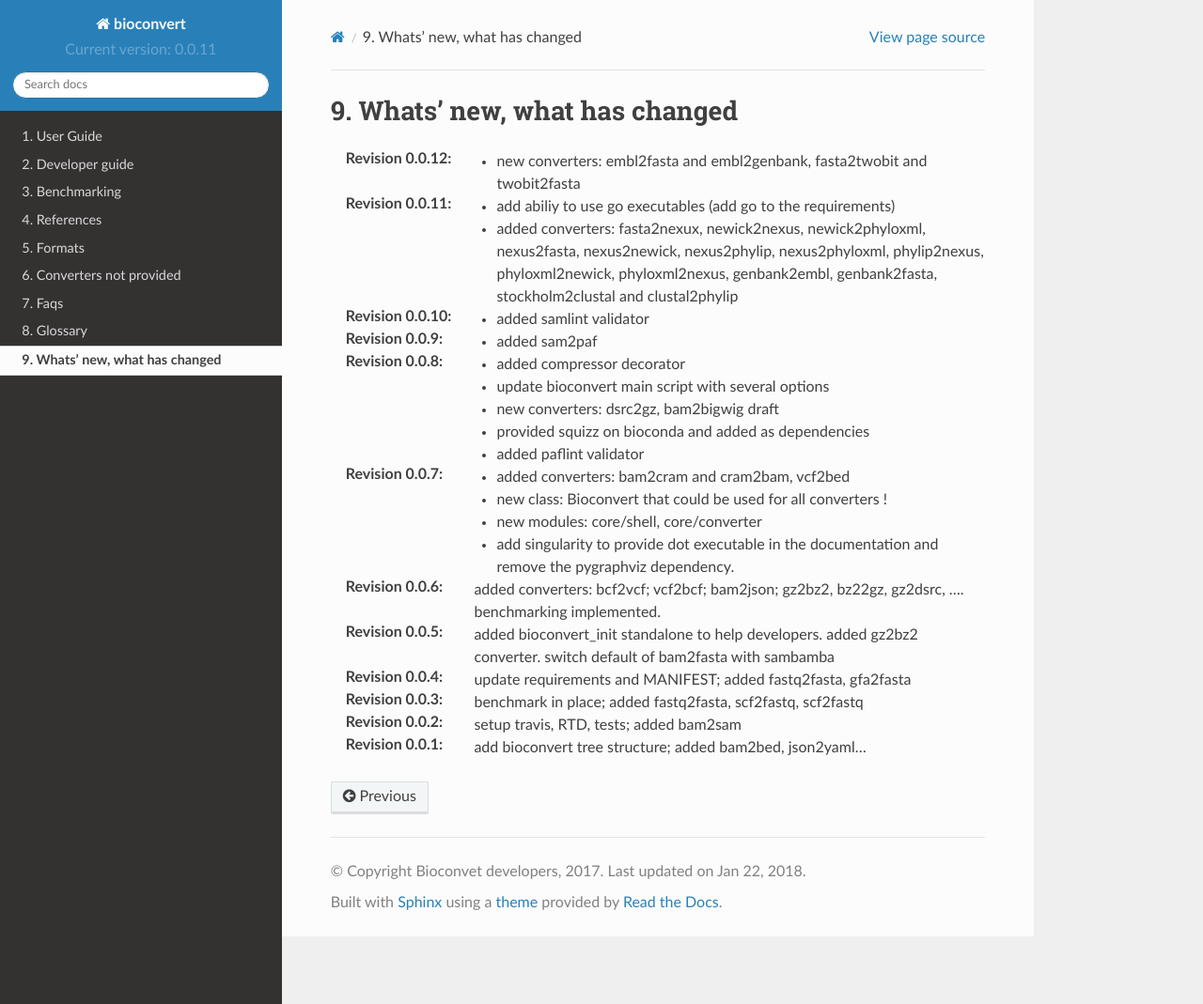
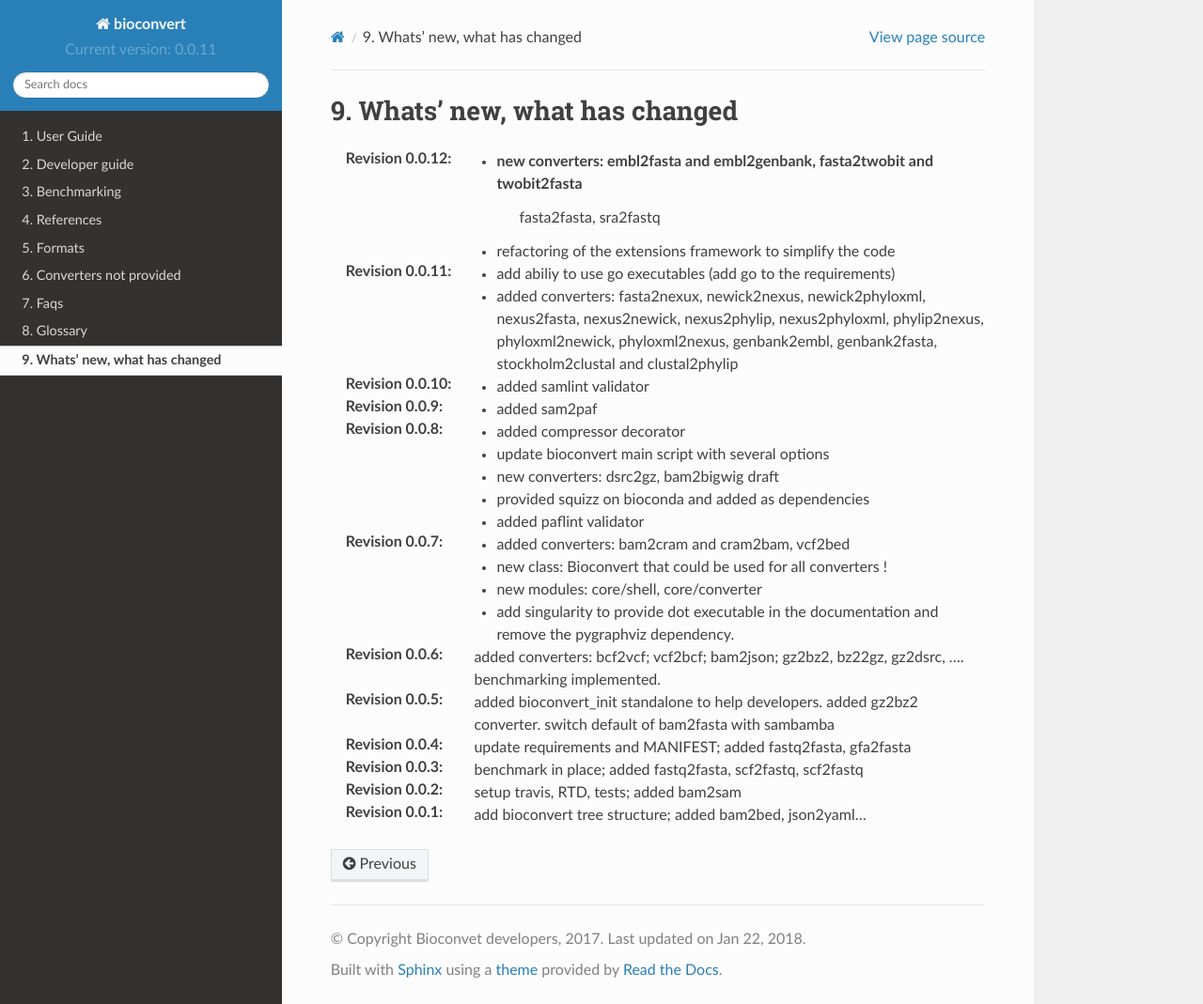
Before and after one commit to bioconvert/bioconvert, a Sphinx documentation site: the page built from doc/ChangeLog.rst, in a window 1280 px wide and 1069 px high. Shown: the whole window at 94% size. Built offline with Sphinx 7.4.7 and the Read the Docs theme 2.0.0, drawn with Linux system fonts in a browser that asks for light colours; formulas are drawn with MathJax 3; pages that are not in the unit, such as notebooks, are missing from menus.

Commit message:
update changelog

```diff
--- a/doc/ChangeLog.rst
+++ b/doc/ChangeLog.rst
@@ -5,6 +5,8 @@ Whats' new, what has changed
 :Revision 0.0.12:
 
     - new converters: embl2fasta and embl2genbank, fasta2twobit and twobit2fasta
+        fasta2fasta, sra2fastq
+    - refactoring of the extensions framework to simplify the code
 
 
 :Revision 0.0.11:
```
